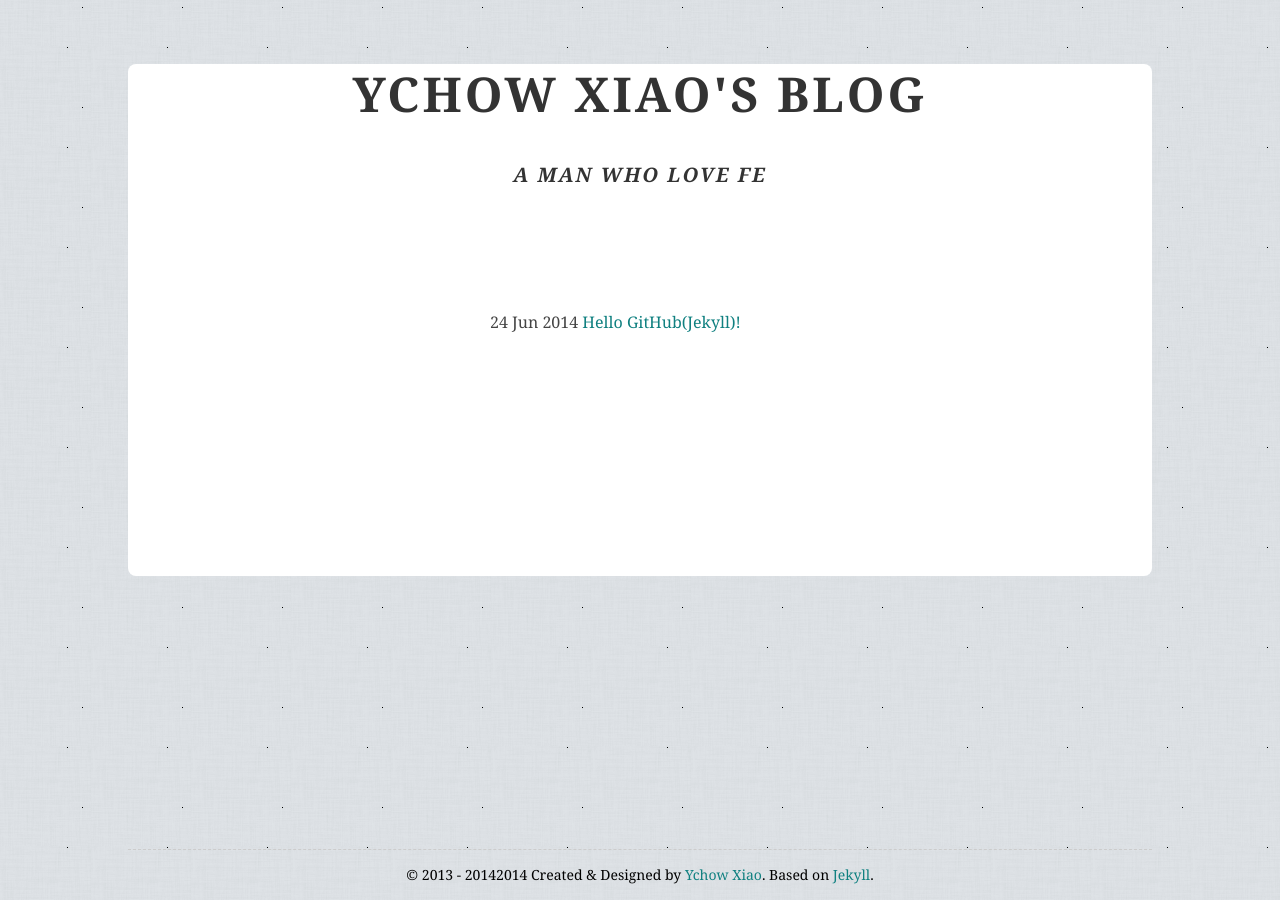
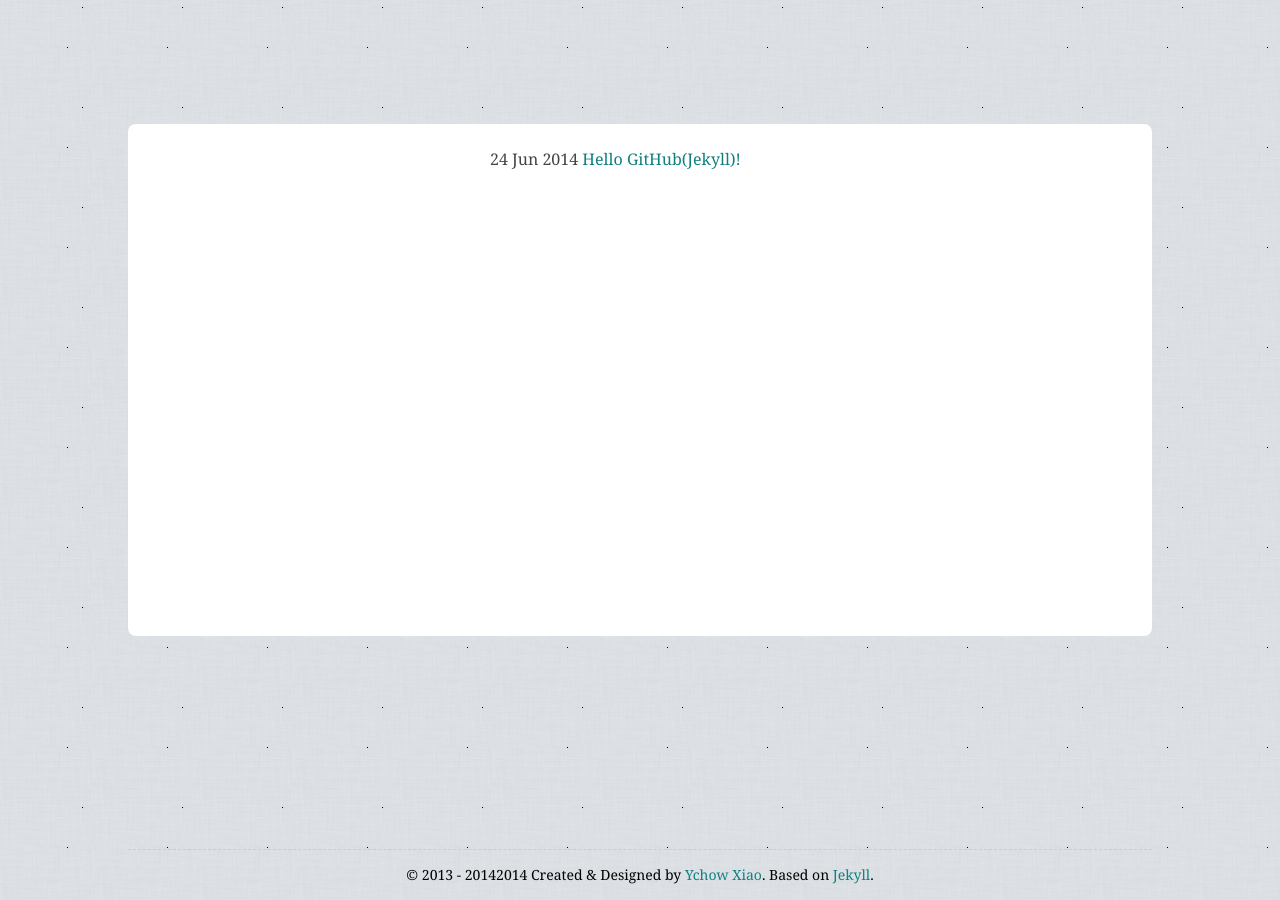
Before and after one commit to kai517/ychowxiao, a Jekyll site: the page built from index.html, in a window 1280 px wide. Built offline with Jekyll 4.4.1, drawn with Linux system fonts in a browser that asks for light colours.

Commit message:
Update index.html

```diff
--- a/index.html
+++ b/index.html
@@ -2,8 +2,7 @@
 layout: default
 title: Ychow Xiao's Blog
 ---
-<h1>{{ page.title }}</h1>
-<h2>A Man who love FE </h2>
+
 
 
 <ul>
```
